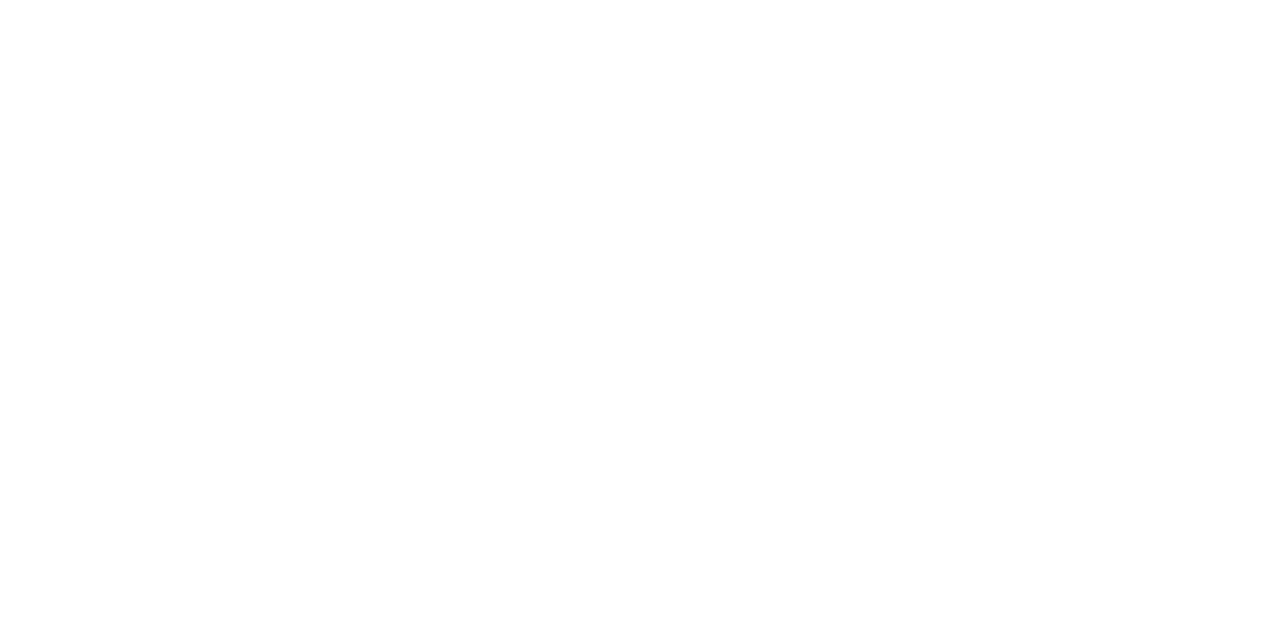
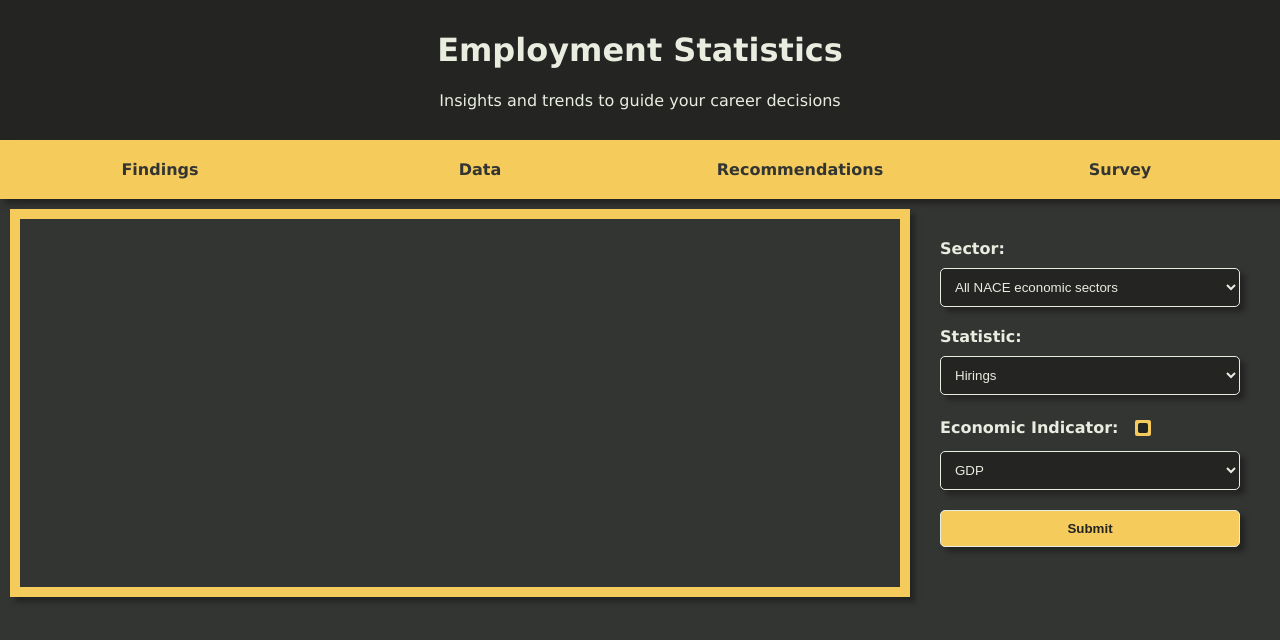
Before and after one commit to cathalging/employment-statistics, a plain HTML site: page data.html in a window 1280 px wide. Drawn offline with Linux system fonts and the light colour scheme; a script that the page names is missing.

Commit message:
-Added js to get data from cso website -Added layout for data page and js to collect input values

```diff
--- a/data.html
+++ b/data.html
@@ -0,0 +1,82 @@
+<!DOCTYPE html>
+<html lang="en">
+<head>
+    <meta charset="UTF-8">
+    <title>Employment Statistics</title>
+    <link rel="stylesheet" href="style.css">
+    <script src="https://gmousse.github.io/dataframe-js/dist/dataframe.min.js"></script>
+    <script src="data.js"></script>
+</head>
+<body>
+
+    <div class="header">
+        <a href="index.html"><h1>Employment Statistics</h1></a>
+        <div>Insights and trends to guide your career decisions</div>
+
+        <div class="nav">
+            <ul>
+                <li><a href="findings.html">Findings</a></li>
+                <li><a href="data.html">Data</a></li>
+                <li><a>Recommendations</a></li>
+                <li><a>Survey</a></li>
+            </ul>
+        </div>
+    </div>
+
+    <div class="graphArea">
+        <div class="graphBox" id="graphBox"></div>
+        <div class="graphOptions">
+            <div>
+                <label for="sectors">Sector:</label>
+                <select name="sectors" id="sectors">
+                    <option value="All NACE economic sectors">All NACE economic sectors</option>
+                    <option value="Agriculture, forestry and fishing (A)">Agriculture, forestry and fishing</option>
+                    <option value="Industry (B to E)">Industry</option>
+                    <option value="Construction (F)">Construction</option>
+                    <option value="Wholesale and retail trade; repair of motor vehicles and motorcycles (G) (E)">Wholesale and retail trade; repair of motor vehicles and motorcycles</option>
+                    <option value="Transportation and storage (H)">Transportation and storage</option>
+                    <option value="Information and communication (J)">Information and communication</option>
+                    <option value="Financial, insurance and real estate activities (K, L)">Financial, insurance and real estate activities</option>
+                    <option value="Professional, scientific and technical activities (M)">Professional, scientific and technical activities</option>
+                    <option value="Administrative and support service activities (N)">Administrative and support service activities</option>
+                    <option value="Public administration and defence; compulsory social security (O)">Public administration and defence; compulsory social security</option>
+                    <option value="Education (P)">Education</option>
+                    <option value="Human health and social work activities (Q)">Human health and social work activities</option>
+                    <option value="Arts, entertainment, recreation and other service activities (R,S)">Arts, entertainment, recreation and other service activities</option>
+                    <option value="Services (T, U)">Services</option>
+                    <option value="Not stated">Not Stated</option>
+                </select>
+            </div>
+
+            <div>
+                <label for="statistic">Statistic:</label>
+                <select name="statistic" id="statistic">
+                    <option value="Hirings">Hirings</option>
+                    <option value="Stayers">Stayers</option>
+                    <option value="Separations">Separations</option>
+                    <option value="Job Creation">Job Creation</option>
+                    <option value="Job Destruction">Job Destruction</option>
+                    <option value="Job Churn">Job Churn</option>
+                    <option value="Job Churn Rate">Job Churn Rate</option>
+
+                </select>
+            </div>
+
+            <div>
+                <span>
+                    <label for="useEconomicIndicator">Economic Indicator: </label>
+                    <input id="useEconomicIndicator" type="checkbox" checked="checked">
+                </span>
+                <select name="economicIndicator" id="economicIndicator">
+                    <option value="GDP">GDP</option>
+                    <option value="jobVacancies">Job Vacancies</option>
+                </select>
+            </div>
+
+            <div><button onclick="submitGraph()">Submit</button></div>
+
+        </div>
+    </div>
+
+</body>
+</html>
--- a/data.js
+++ b/data.js
@@ -33,5 +33,16 @@ fetch('https://ws.cso.ie/public/api.restful/PxStat.Data.Cube_API.ReadDataset/JCQ
     const df = new DataFrame(rows);
 
     df.show()
+  })
 
-  })
+function submitGraph() {
+
+    let sector = document.getElementById('sector').value;
+    let statistic = document.getElementById('statistic').value;
+
+    if (document.getElementById("useEconomicIndicator").checked) {
+        let economicIndicator = document.getElementById('economicIndicator').value;
+    } else {
+
+    }
+}
--- a/style.css
+++ b/style.css
@@ -15,7 +15,10 @@ body {
     margin: 0;
     padding: 10px 0 0;
     text-align: center;
-
+    a  {
+        text-decoration: none;
+        color: #E8EDDF;
+    }
 
 }
 
@@ -25,6 +28,7 @@ body {
     font-weight: bold;
     text-align: center;
     margin-top: 30px;
+    box-shadow: 5px 5px 5px #242423;
 
 }
 
@@ -32,8 +36,8 @@ body {
     list-style-type: none;
     margin: 0;
     padding: 0;
-    display: flex;
-    justify-content: space-between;
+    display: grid;
+    grid-template-columns: 1fr 1fr 1fr 1fr;
     align-items: center;
 }
 
@@ -77,3 +81,90 @@ body {
     width: 80%;
     padding: 30px;
 }
+
+.graphArea {
+    display: grid;
+    grid-template-columns: 5fr 2fr;
+    padding: 10px;
+}
+
+.graphBox {
+    border: #F5CB5C 10px solid;
+    min-height: 100%;
+    min-width: 40%;
+    box-shadow: 5px 5px 5px #242423;
+}
+
+.graphOptions {
+    display: grid;
+    padding: 20px;
+    font-weight: bold;
+
+    div {
+        display: flex;
+        flex-direction: column;
+        gap: 10px;
+        margin: 10px;
+    }
+
+    span {
+        display: flex;
+        align-items: center;
+        gap: 10px;
+    }
+
+    select {
+        background-color: #242423;
+        border: 1px solid #E8EDDF;
+        border-radius: 5px;
+        padding: 10px;
+        box-shadow: 5px 5px 5px #242423;
+        color: #E8EDDF;
+        width: 100%;
+    }
+
+    .checkbox-container {
+        display: flex; /* Ensures checkbox aligns properly */
+        align-items: center;
+        position: relative;
+    }
+
+    input[type="checkbox"] {
+        appearance: none;
+        width: 20px;
+        height: 20px;
+        background-color: #F5CB5C;
+        border: 2px solid #333533;
+        border-radius: 4px;
+        cursor: pointer;
+        position: relative;
+        display: inline-block;
+    }
+
+    input[type="checkbox"]:checked {
+        background-color: #F5CB5C;
+        border-color: #333533;
+    }
+    input[type="checkbox"]:checked::after {
+        content: "";
+        position: absolute;
+        width: 10px;
+        height: 10px;
+        background-color: #242423;
+        top: 50%;
+        left: 50%;
+        transform: translate(-50%, -50%);
+        border-radius: 2px;
+    }
+
+    button {
+        background-color: #F5CB5C;
+        border: 1px solid #E8EDDF;
+        border-radius: 5px;
+        padding: 10px;
+        box-shadow: 5px 5px 5px #242423;
+        color: #242423;
+        font-weight: bold;
+
+    }
+}
```
Also changed, not shown: findings.html (+2 -1 lines), index.html (+3 -3 lines).
